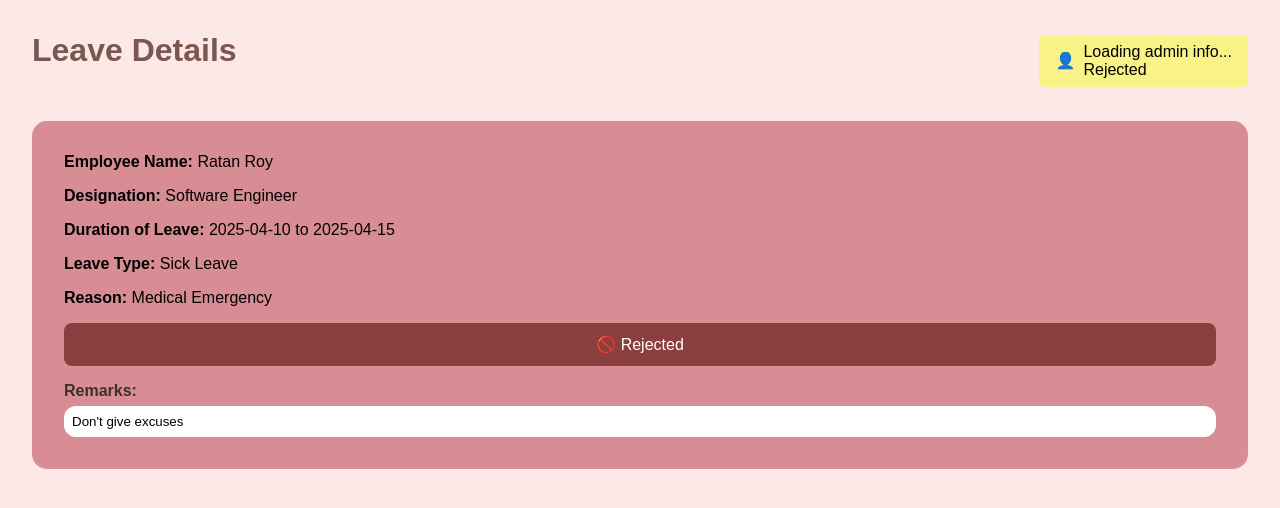
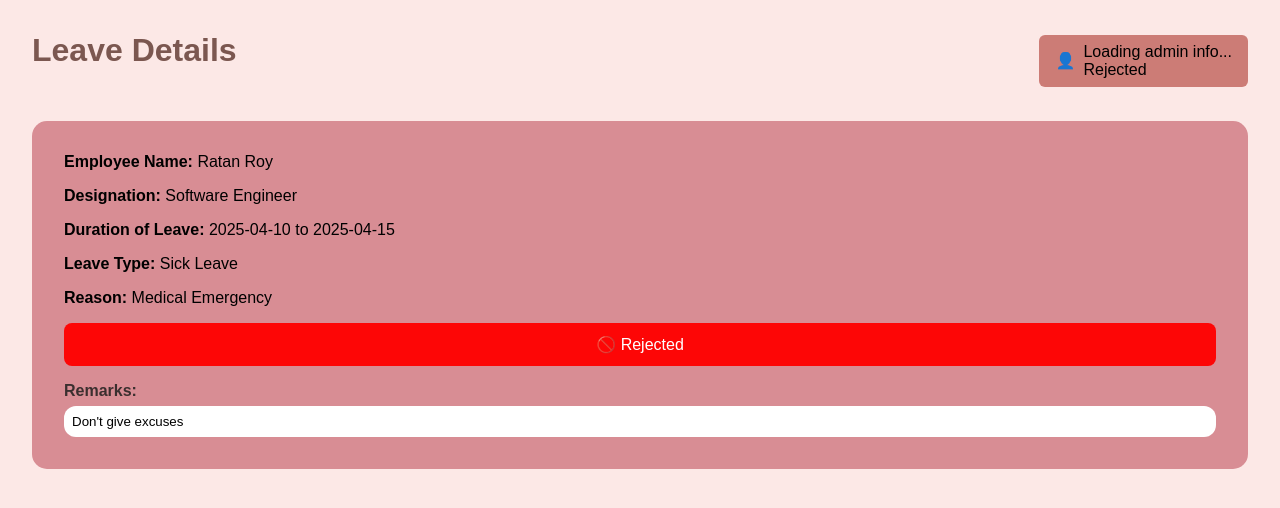
Before and after one commit to RitamBhattacharya/Frontend_LMS, a React (Create React App) app: page /admin/leave/rejected in a window 1280 px wide. Shown: the top 508 px of the page. Built offline with nearby package versions, Linux system fonts and the light colour scheme.

Commit message:
Changed hover colours

```diff
--- a/src/components/LeaveApplicationForm/ApplicationForm.js
+++ b/src/components/LeaveApplicationForm/ApplicationForm.js
@@ -107,7 +107,7 @@ const ApplicationForm = () => {
         </div>
 
         <div style={{ marginTop: "10px" }}>
-          <button type="submit">Submit Request</button>
+          <button type="submit" className="submit-btn">Submit Request</button>
         </div>
       </form>
     </div>
--- a/src/components/PendingRequests/LeaveHistory.js
+++ b/src/components/PendingRequests/LeaveHistory.js
@@ -55,7 +55,7 @@ const LeaveHistory = () => {
 
         {/* Title */}
         <br/>
-        <h1 className="title">Leave History</h1>
+        {/* <h1 className="title">Leave History</h1> */}
 
         {/* Calendar Navigation */}
         <div className="calendar-navigation">
--- a/src/styles/ApplicationForm.css
+++ b/src/styles/ApplicationForm.css
@@ -51,7 +51,7 @@ textarea {
   height: 90px;
 }
 
-button {
+.submit-btn {
   background-color: #7a4d4d;
   color: white;
   padding: 12px;
@@ -63,6 +63,6 @@ button {
   transition: background-color 0.3s ease;
 }
 
-button:hover {
+.submit-btn:hover {
   background-color: #5e3d3d;
 }
--- a/src/styles/LeaveDetails.css
+++ b/src/styles/LeaveDetails.css
@@ -11,7 +11,7 @@
   }
 
   .employee-badge {
-    background: #f9f287;
+    background: #a92c2392;
     padding: 0.5rem 1rem;
     border-radius: 6px;
     display: flex;
@@ -35,7 +35,7 @@
   }
 
   .history-button {
-    background-color: #ffd700;
+    background-color: #8e3029e3;
     padding: 0.5rem 1rem;
     margin: 1rem 0;
     font-weight: bold;
@@ -57,6 +57,10 @@
     border: none;
     border-radius: 6px;
     cursor: pointer;
+  }
+
+  .approve-button :hover{
+    background-color: #f44336;
   }
 
   .reject-button {
@@ -86,8 +90,12 @@
     margin-right: 10px;
   }
 
+  .approve-button:hover{
+    background-color: rgb(70, 125, 36);
+  }
+
   .reject-button {
-    background-color: #8B3E3E;
+    background-color: #fd0606;
     color: white;
     padding: 12px 24px;
     border: none;
@@ -95,3 +103,7 @@
     font-size: 16px;
     cursor: pointer;
   }
+
+  .reject-button:hover{
+    background-color: rgb(174, 30, 30);
+  }
```
Also changed, not shown: src/components/LeaveApplicationForm/Sidebar.js (line endings or trailing spaces), src/styles/PendingRequests.css (line endings or trailing spaces).
